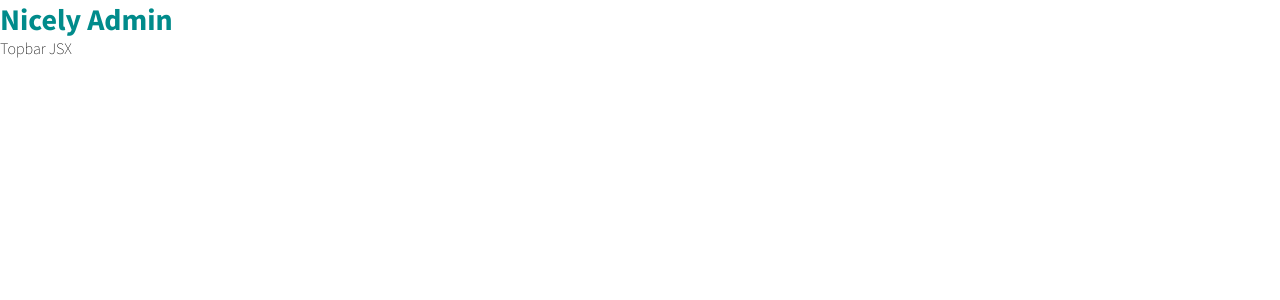
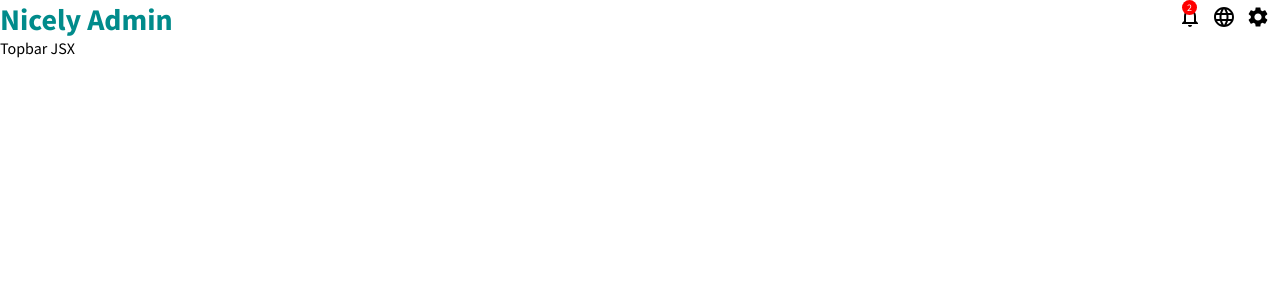
Before and after one commit to AlpayGencSoftware/nicelyadmin, a React (Create React App) app: page / in a window 1280 px wide. Shown: the top 300 px of the page. Built offline with nearby package versions, Linux system fonts and the light colour scheme.

Commit message:
Documents were uploaded

```diff
--- a/public/index.html
+++ b/public/index.html
@@ -11,10 +11,9 @@
     />
     <link rel="preconnect" href="https://fonts.googleapis.com" />
     <link rel="preconnect" href="https://fonts.gstatic.com" crossorigin />
-    <link
-      href="https://fonts.googleapis.com/css2?family=Source+Sans+Pro:wght@200;600;700;900&display=swap"
-      rel="stylesheet"
-    />
+    <link rel="preconnect" href="https://fonts.googleapis.com">
+    <link rel="preconnect" href="https://fonts.gstatic.com" crossorigin>
+    <link href="https://fonts.googleapis.com/css2?family=Source+Sans+Pro:ital,wght@0,200;0,300;0,400;0,600;0,700;0,900;1,200;1,300;1,400;1,600;1,700;1,900&display=swap" rel="stylesheet">
     <style>
       *{
         font-family: 'Source Sans Pro', sans-serif;
--- a/src/components/topbar/Topbar.jsx
+++ b/src/components/topbar/Topbar.jsx
@@ -1,5 +1,7 @@
 import React from 'react'
 import "./topbar.css"
+import { NotificationsNone, Settings, Language } from '@material-ui/icons';
+
 
 export default function Topbar() {
     return (
@@ -8,8 +10,19 @@ export default function Topbar() {
                     <div className="topleft">
                         <span className="logo">Nicely Admin</span>
                     </div>
-                    <div className="topright">
-                        <div className="topbarIcons"></div>
+                    <div className="topRight">
+                        <div className="topbarIconContainer">
+                            <NotificationsNone/>
+                            <span className="topIconBadge">
+                                2
+                            </span>
+                        </div>
+                        <div className="topbarIconContainer">
+                            <Language/>
+                        </div>
+                        <div className="topbarIconContainer">
+                            <Settings/>
+                        </div>
                     </div>
                 </div>
             Topbar JSX
--- a/src/components/topbar/topbar.css
+++ b/src/components/topbar/topbar.css
@@ -10,7 +10,6 @@
   align-items: center;
   justify-items: center;
   justify-content: space-between;
-
 }
 .logo{
     font-weight: bold;
@@ -18,6 +17,26 @@
     color: darkcyan;
     cursor: pointer;
 }
-.topbarIcons{
-
+.topRight{
+  display: flex;
+  align-items: center;
 }
+.topbarIconContainer{
+    position: relative;
+    cursor: pointer;
+    margin-right: 10px;
+}
+.topIconBadge{
+    width: 15px;
+    height: 15px;
+    position: absolute;
+    top: -5px;
+    right: 5px;
+    background-color: red;
+    color: white;
+    border-radius: 50%;
+    display: flex;
+    align-items: center;
+    justify-content: center;
+    font-size: 10px;
+}
```
